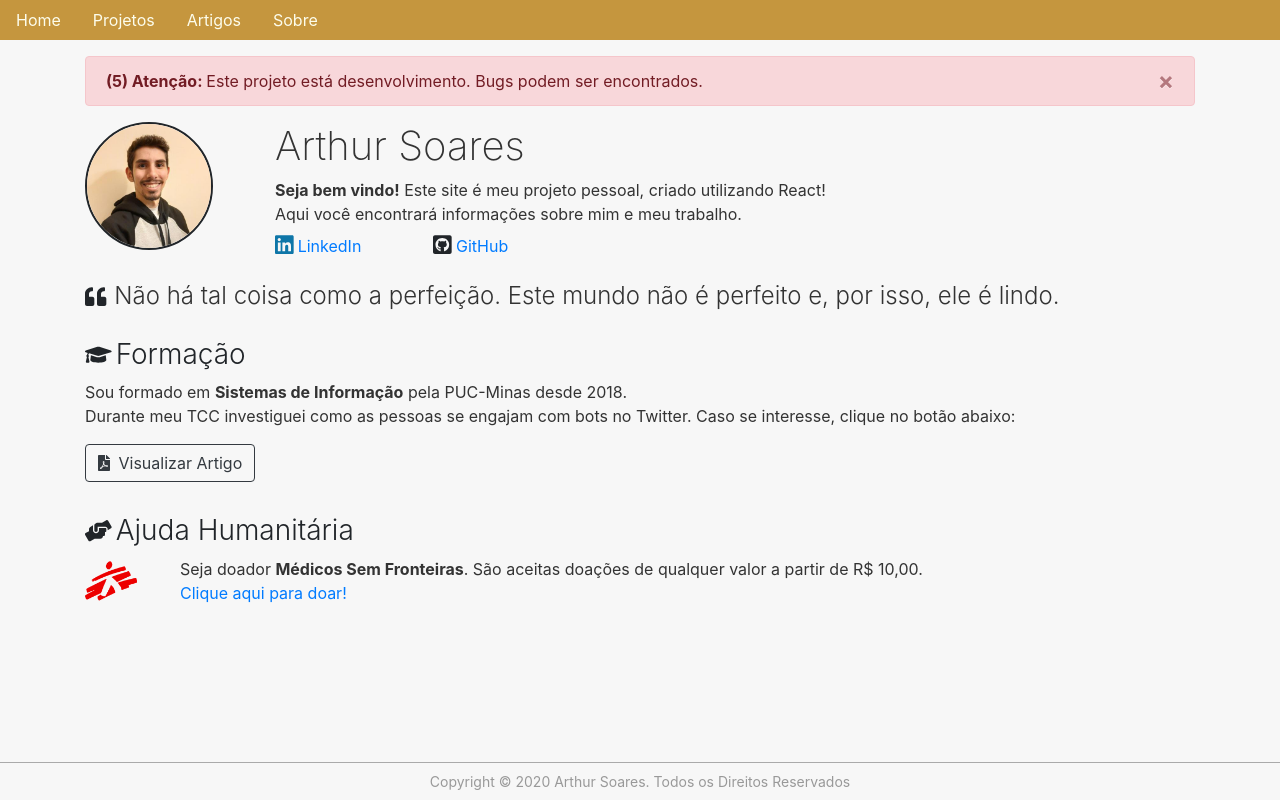
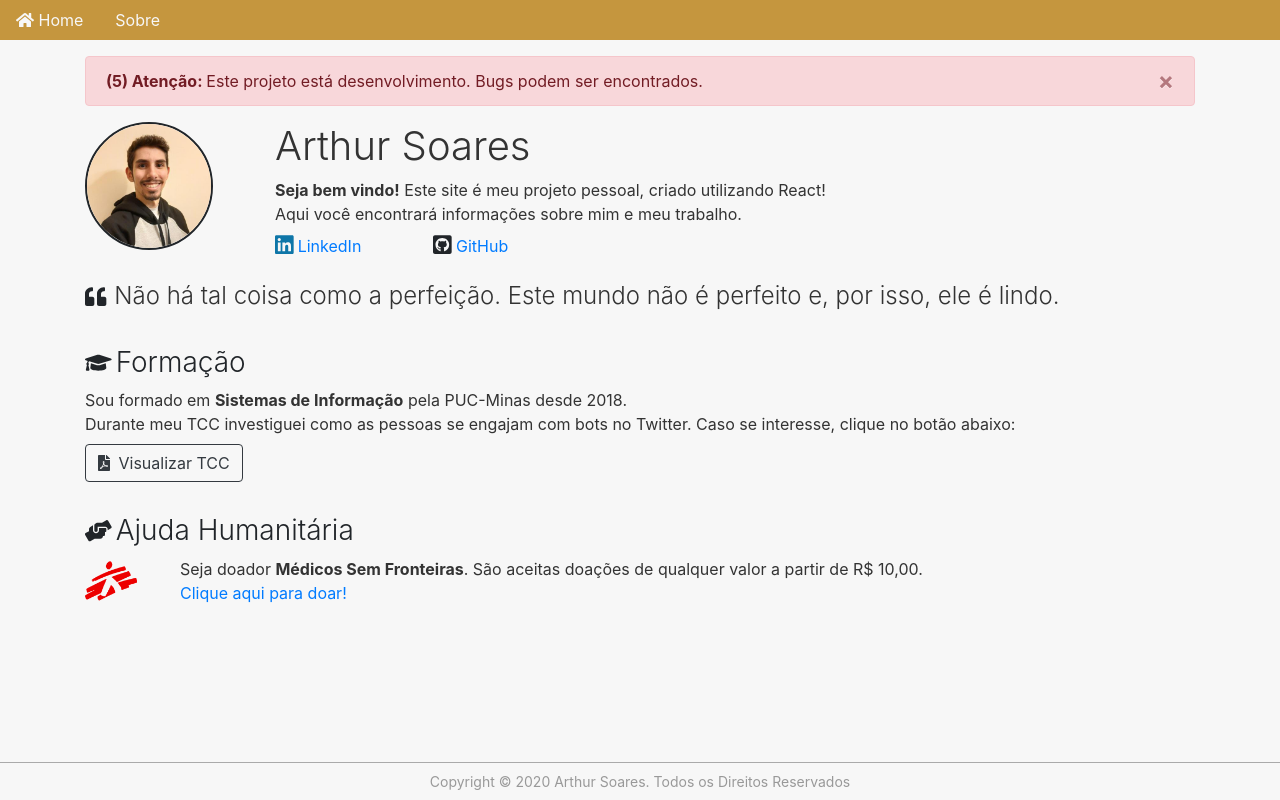
Before and after one commit to arthursoas/arthursoas.github.io, a React (Create React App) app: page /#/ in a window 1280 px wide. Built offline with nearby package versions, Linux system fonts and the light colour scheme.

Commit message:
Added easter egg and removed invalid options from nav

```diff
--- a/src/components/navbar/navbar.scss
+++ b/src/components/navbar/navbar.scss
@@ -4,10 +4,6 @@
   background-color: $golden;
 
   a {
-    color: $light-golden;
-
-    &:hover {
-      color: lightgray;
-    }
+    color: $light-gray;
   }
 }
--- a/src/components/navbar/navbar.tsx
+++ b/src/components/navbar/navbar.tsx
@@ -1,6 +1,9 @@
+
 import React, { Component } from 'react';
 import Nav from 'react-bootstrap/Nav';
 import { Link } from "react-router-dom";
+import { FontAwesomeIcon } from '@fortawesome/react-fontawesome';
+import { faHome } from "@fortawesome/free-solid-svg-icons";
 
 import './navbar.scss';
 
@@ -10,17 +13,7 @@ export default class NavBar extends Component {
       <Nav className="main-nav">
         <Nav.Item>
           <Nav.Link>
-            <Link to="/">Home</Link>
-          </Nav.Link>
-        </Nav.Item>
-        <Nav.Item>
-          <Nav.Link>
-            <Link to="/projects">Projetos</Link>
-          </Nav.Link>
-        </Nav.Item>
-        <Nav.Item>
-          <Nav.Link>
-            <Link to="/articles">Artigos</Link>
+            <Link to="/"><FontAwesomeIcon icon={faHome}/> Home</Link>
           </Nav.Link>
         </Nav.Item>
         <Nav.Item>
--- a/src/modules/about/about.tsx
+++ b/src/modules/about/about.tsx
@@ -23,7 +23,7 @@ export default class About extends Component {
           </Col>
           <Col xs className="flex flex-column">
             <h4 className="fw3 mb1">Bootstrap</h4>
-            <p className="mb0">Utilizado como toolkit frontend deste site. Consulte a biblioteca react-bootstrap.</p>
+            <p className="mb0">Utilizado como toolkit frontend deste projeto.</p>
             <p>Conheça o <a href="https://getbootstrap.com/" target="blank">Bootstrap</a> e o <a href="https://react-bootstrap.github.io/" target="blank">React Bootstrap</a>.</p>
           </Col>
         </Row>
@@ -34,7 +34,7 @@ export default class About extends Component {
           </Col>
           <Col xs className="flex flex-column">
             <h4 className="fw3 mb1">Font Awesome</h4>
-            <p className="mb0">Utilizado para os ícones deste site.</p>
+            <p className="mb0">Utilizado para os ícones deste projeto.</p>
             <p>Conheça o <a href="https://fontawesome.com/" target="blank">Font Awesome</a> e o <a href="https://github.com/FortAwesome/react-fontawesome" target="blank">React Font Awesome</a>.</p>
           </Col>
         </Row>
@@ -45,7 +45,7 @@ export default class About extends Component {
           </Col>
           <Col xs className="flex flex-column">
             <h4 className="fw3 mb1">React</h4>
-            <p className="mb0">A base deste projeto. Todo este site foi criado utilizando React, do zero, sem templates prontos.</p>
+            <p className="mb0">A base de tudo. Todo este projeto foi criado utilizando React, do zero, sem templates prontos.</p>
             <p>Conheça o <a href="https://reactjs.org/" target="blank">React</a>.</p>
           </Col>
         </Row>
@@ -56,7 +56,7 @@ export default class About extends Component {
           </Col>
           <Col xs className="flex flex-column">
             <h4 className="fw3 mb1">React Router</h4>
-            <p className="mb0">Utilizado para roteamento das páginas deste site.</p>
+            <p className="mb0">Utilizado para roteamento das páginas deste projeto.</p>
             <p>Conheça o <a href="https://reactrouter.com/" target="blank">React Router</a>.</p>
           </Col>
         </Row>
@@ -66,7 +66,7 @@ export default class About extends Component {
           </Col>
           <Col xs className="flex flex-column">
             <h4 className="fw3 mb1">Tachyons</h4>
-            <p className="mb0">Toolkit CSS que diminui a quantidade de CSS necessário neste site.</p>
+            <p className="mb0">Toolkit CSS que diminui a quantidade de CSS necessário neste projeto.</p>
             <p>Conheça o <a href="https://tachyons.io/" target="blank">Tachyons</a>.</p>
           </Col>
         </Row>
--- a/src/modules/home/HomeState.tsx
+++ b/src/modules/home/HomeState.tsx
@@ -1,4 +1,5 @@
 export type HomeState = {
   alertCountdown: number,
-  showAlert: boolean
+  showAlert: boolean,
+  pictureClickCounter: number
 };
--- /dev/null
+++ b/src/modules/home/home.scss
@@ -0,0 +1,10 @@
+.death-blue {
+  background-color: blue;
+  font-family: 'Courier New', Courier, monospace;
+
+  p {
+    color: white;
+    font-weight: bold;
+    font-size: 18px;
+  }
+}
--- a/src/modules/home/home.tsx
+++ b/src/modules/home/home.tsx
@@ -10,6 +10,8 @@ import { faGraduationCap, faFilePdf, faQuoteLeft, faHandsHelping } from "@fortaw
 import { delayAsync } from '../../misc';
 import { HomeState } from './HomeState';
 
+import './home.scss';
+
 import MeImage from '../../assets/images/me.jpg';
 import MSFLogoImage from '../../assets/images/msf-logo.png';
 
@@ -21,7 +23,8 @@ export default class Home extends Component<{}, HomeState> {
 
     this.state = {
       alertCountdown: this.alertContdown,
-      showAlert: true
+      showAlert: true,
+      pictureClickCounter: 0
     };
   };
 
@@ -41,6 +44,12 @@ export default class Home extends Component<{}, HomeState> {
     }
   }
 
+  incrementPictureClickCouter(event: any): void {
+    this.setState(
+      {...this.state, pictureClickCounter: this.state.pictureClickCounter + 1}
+    );
+  }
+
   render(): ReactNode {
     return (
       <Container>
@@ -51,12 +60,16 @@ export default class Home extends Component<{}, HomeState> {
             <b>({this.state.alertCountdown}) Atenção: </b>Este projeto está desenvolvimento. Bugs podem ser encontrados.
           </Alert>
         }
+
+        {/* Resume */}
         <Row className="mb3">
           <Col lg="2" className="flex justify-center justify-start-ns">
-            <img src={MeImage} className="h4 br-pill mr3 ba bw1 items-start-ns items-center" alt="Arthur's Profile"/>
+            <img src={MeImage} className="h4 br-pill mr3 ba bw1 items-start-ns items-center" alt="Arthur's Profile"
+              onClick={(event: any) => {this.incrementPictureClickCouter(event)}} title="Don't touch me"
+            />
           </Col>
           <Col lg className="flex flex-column">
-            <h1 className="fw2 tc tl-ns">Arthur Soares</h1>
+            <h1 className="fw3 tc tl-ns">Arthur Soares</h1>
             <p className="mb0"><b>Seja bem vindo!</b> Este site é meu projeto pessoal, criado utilizando React!</p>
             <p className="mb2">Aqui você encontrará informações sobre mim e meu trabalho.</p>
 
@@ -76,7 +89,9 @@ export default class Home extends Component<{}, HomeState> {
             </Row>
           </Col>
         </Row>
-        <div className="flex mb2">
+
+        {/* Quote */}
+        <div className="flex mb3">
           <FontAwesomeIcon icon={faQuoteLeft} size="lg" className="mr2 mt2"/>
           <p className="f3 fw3">
             Não há tal coisa como a perfeição. Este mundo não é perfeito e, por isso, ele é lindo.
@@ -90,10 +105,10 @@ export default class Home extends Component<{}, HomeState> {
             <h3 className="fw3 mb0">Formação</h3>
           </div>
           <p className="mb0">Sou formado em <b>Sistemas de Informação</b> pela PUC-Minas desde 2018.</p>
-          <p>Durante meu TCC investiguei como as pessoas se engajam com bots no Twitter. Caso se interesse, clique no botão abaixo:</p>
+          <p className="mb2">Durante meu TCC investiguei como as pessoas se engajam com bots no Twitter. Caso se interesse, clique no botão abaixo:</p>
           <a href="https://drive.google.com/file/d/1XYPJvf2zEhjeVmGu7F_phCNDXeZWtglD/view?usp=sharing" target="blank">
             <Button variant="outline-dark" className="left">
-              <FontAwesomeIcon icon={faFilePdf} size="1x" className="mr1"/> Visualizar Artigo
+              <FontAwesomeIcon icon={faFilePdf} size="1x" className="mr1"/> Visualizar TCC
             </Button>
           </a>
         </div>
@@ -114,6 +129,18 @@ export default class Home extends Component<{}, HomeState> {
             <a href="https://www.msf.org.br/" target="blank">Clique aqui para doar!</a>
           </Col>
         </Row>
+
+        {/* Easter Egg */}
+        { this.state.pictureClickCounter >= 10 &&
+          <div className="fixed top-0 left-0 vh-100 w-100 death-blue">
+            <p>A problem has been detected and my site has been shut down to prevent damage to my picture.</p>
+            <p>If this is the first time you'he seen this stop error screen, refresh your browser. If this screen appears again, follow these steps:</p>
+            <p className="mb0">Stop clicking my picture, I don't like that!</p>
+            <p>In particular, try even don't look to it too much, I'm really scared with your pretensions.</p>
+            <p>Technical information:</p>
+            <p>*** STOP: 0x0000002E (0x0000000000000002, 0x0000000030040002, 0x0000000015200032, 0x0024040000000001)</p>
+          </div>
+        }
       </Container>
     );
   };
```
